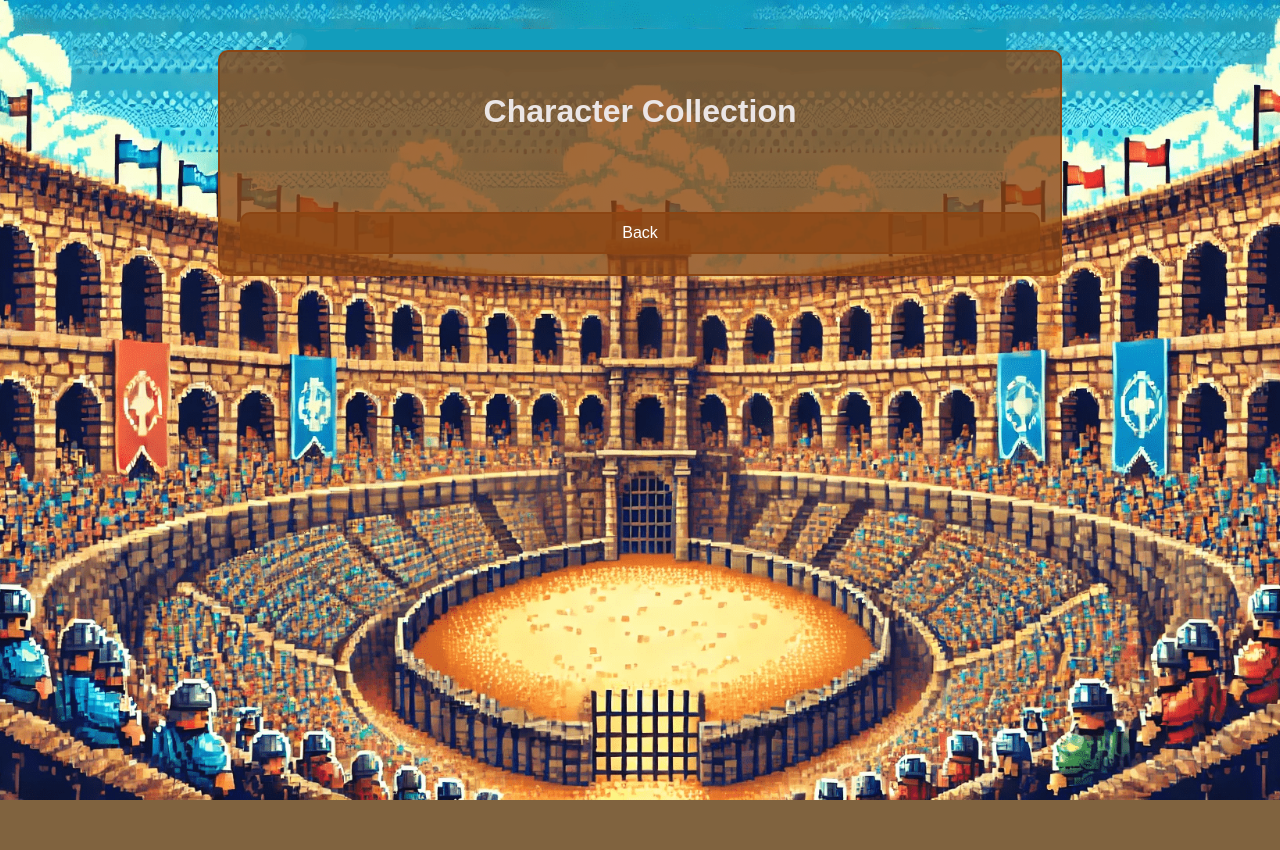
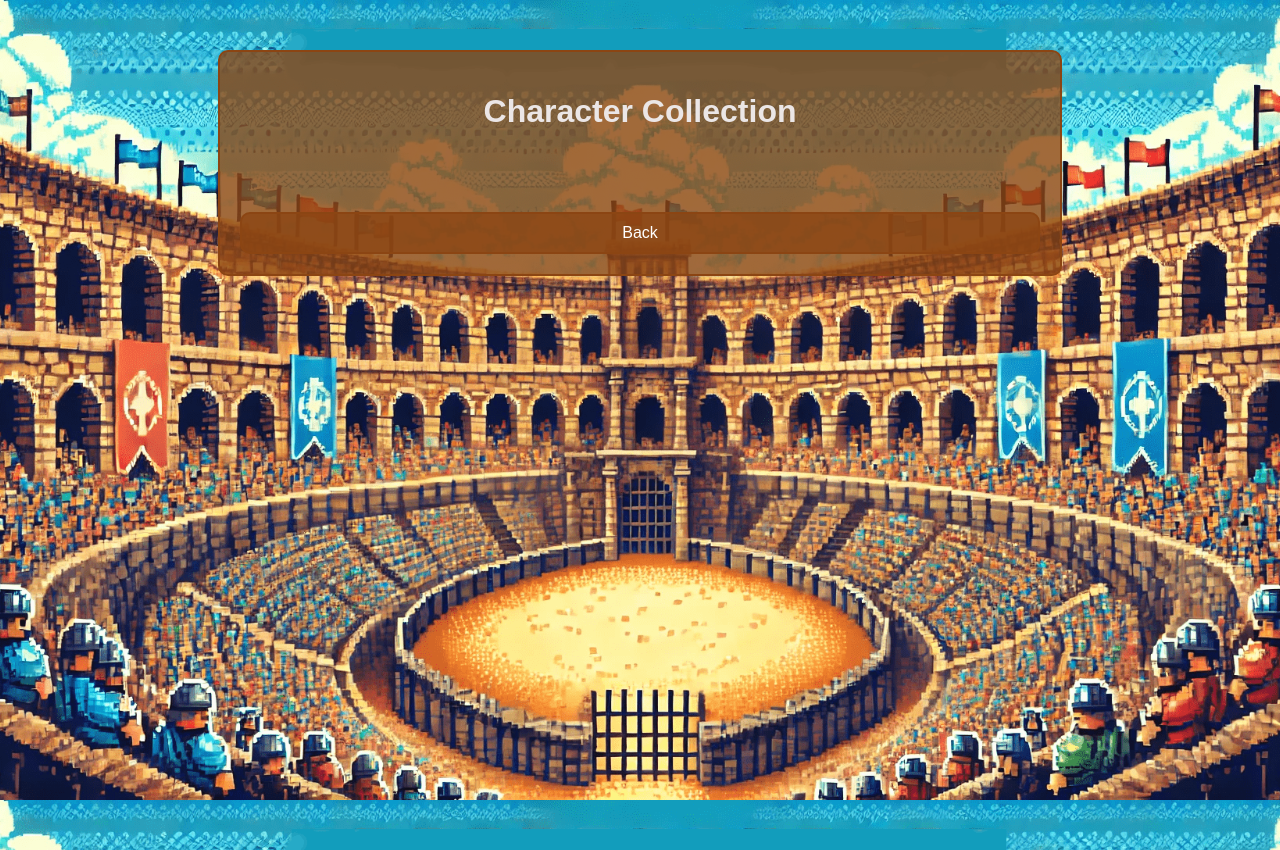
Before and after one commit to ShepherdXAutomation/Colosseum, a Flask app: page /character_collection in a window 1280 px wide. Before the commit the page ends 800 px from the top, so only its background shows below. Run offline with Flask 3, Linux system fonts and the light colour scheme; the visitor is signed in with stand-in values (Sample User, id 1); data comes from the database, SQL or seed files in the repository; both versions use the stored data as it was after the commit.

Commit message:
updates again

```diff
--- a/app.py
+++ b/app.py
@@ -230,5 +230,16 @@ def change_profile_picture():
 
     return redirect(url_for('index'))
 
+@app.route('/main_menu')
+def main_menu():
+    user = None
+    if 'user_id' in session:
+        conn = sqlite3.connect('game.db')
+        c = conn.cursor()
+        c.execute('SELECT * FROM players WHERE id = ?', (session['user_id'],))
+        user = c.fetchone()
+        conn.close()
+    return render_template('main_menu.html', user=user)
+
 if __name__ == '__main__':
     app.run(debug=True, host='0.0.0.0', port=5001)
--- a/templates/character_collection.html
+++ b/templates/character_collection.html
@@ -13,9 +13,12 @@
             font-family: Arial, sans-serif;
             background-image: url('/static/A_pixel_art_background_of_a_Medieval_Colosseum.png');
             background-size: cover;
-            background-repeat: no-repeat; /* Ensure no tiling */
-            background-attachment: fixed; /* Fix background to viewport */
+            background-repeat: no-repeat;
+            background-attachment: fixed;
             background-position: center;
+        }
+        html, body {
+            height: 100%;
         }
         .menu-container {
             background-color: rgba(139, 69, 19, 0.8);
@@ -73,7 +76,7 @@
                 </div>
             {% endfor %}
         </div>
-        <div class="back-button" onclick="window.location.href='/main_menu'">Back</div>
+        <div class="back-button" onclick="window.location.href='/'">Back</div>
     </div>
 </body>
 </html>
--- a/templates/index.html
+++ b/templates/index.html
@@ -3,7 +3,7 @@
 <head>
     <meta charset="UTF-8">
     <meta name="viewport" content="width=device-width, initial-scale=1.0">
-    <title>Main Menu</title>
+    <title>{% if user %}Main Menu{% else %}The Colosseum{% endif %}</title>
     <style>
         body {
             margin: 0;
@@ -89,7 +89,7 @@
     </div>
     <div id="mainMenu" class="menu active">
         <div class="menu-container">
-            <h1>Main Menu</h1>
+            <h1>{% if user %}Main Menu{% else %}The Colosseum{% endif %}</h1>
             {% if user %}
                 <button id="characterCollectionButton" onclick="window.location.href='/character_collection'">Character Collection</button>
                 <button id="colosseumButton">Colosseum</button>
```
Also changed, not shown: game.db.
